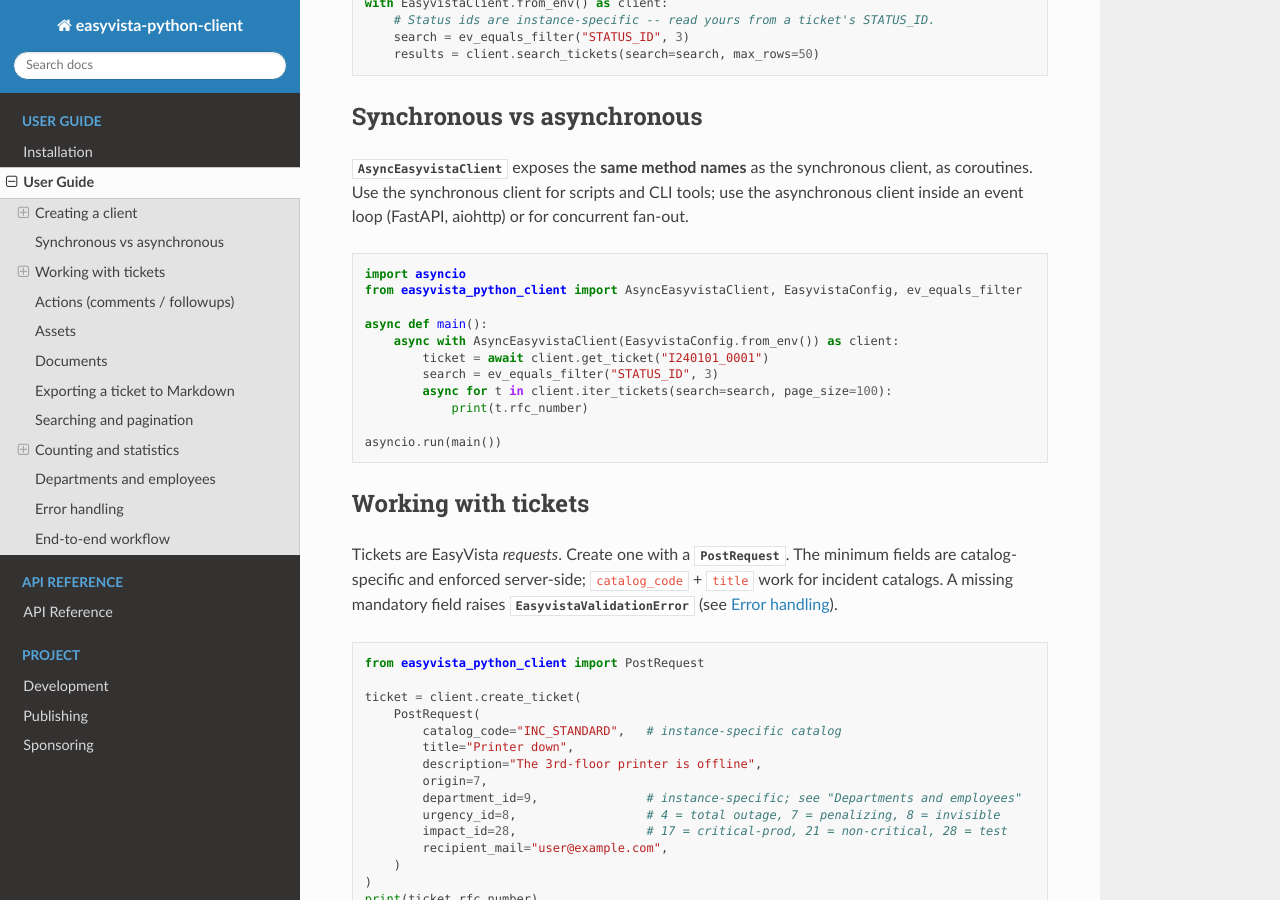
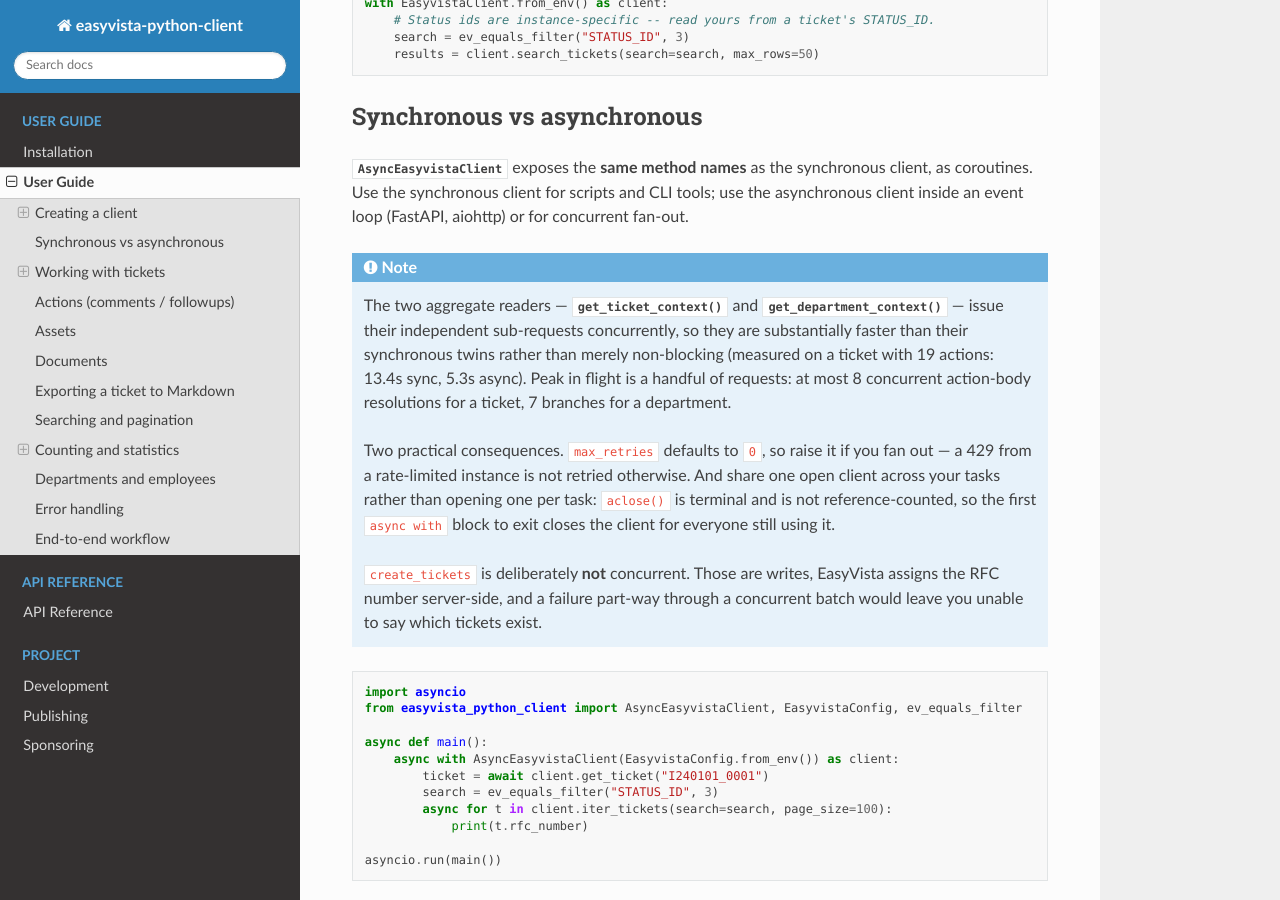
Before and after one commit to baraline/easyvista_python_client, a Sphinx documentation site: the page built from docs/user_guide.rst, in a window 1280 px wide and 900 px high, scrolled down 1234 px. Built offline with Sphinx 7.4.7 and the Read the Docs theme 3.1.0, drawn with Linux system fonts in a browser that asks for light colours; some of the changed text lies outside the part shown.

Commit message:
docs: record the async concurrency and the renderer heading rule
CHANGELOG gets one Changed entry per behaviour change, each stating the
deltas a caller could actually notice rather than just the improvement:

- the context bundles now fan out, so on a FAILING bundle the siblings
  already in flight are awaited before the error propagates (an error path
  can issue more requests than before, bounded by the fan-out width, all
  reads), and when two branches fail the exception raised is the first in
  source order rather than whichever failed soonest;
- to_markdown titles a lone narrative block "## Description" whichever memo
  it came from, with an instance that populates DESCRIPTION unaffected.

The user guide gains two notes. The sync-vs-async section already advertised
"concurrent fan-out" while showing only a serial example; it now says which
methods actually fan out, gives the measured numbers and the peak in-flight
width, and carries two practical warnings that fan-out makes newly relevant:
max_retries defaults to 0 so a 429 is not retried, and aclose() is terminal
and not reference-counted, so one `async with` per task closes the client for
every other task. The Markdown section explains the heading rule.

Co-Authored-By: Claude Opus 5 <noreply@anthropic.com>

```diff
--- a/docs/user_guide.rst
+++ b/docs/user_guide.rst
@@ -71,6 +71,24 @@ Synchronous vs asynchronous
 :class:`~easyvista_python_client.AsyncEasyvistaClient` exposes the **same method names** as the
 synchronous client, as coroutines. Use the synchronous client for scripts and CLI tools; use the
 asynchronous client inside an event loop (FastAPI, aiohttp) or for concurrent fan-out.
+
+.. note::
+
+   The two aggregate readers — :meth:`~easyvista_python_client.AsyncEasyvistaClient.get_ticket_context`
+   and :meth:`~easyvista_python_client.AsyncEasyvistaClient.get_department_context` — issue their
+   independent sub-requests concurrently, so they are substantially faster than their synchronous
+   twins rather than merely non-blocking (measured on a ticket with 19 actions: 13.4s sync, 5.3s
+   async). Peak in flight is a handful of requests: at most 8 concurrent action-body resolutions for
+   a ticket, 7 branches for a department.
+
+   Two practical consequences. ``max_retries`` defaults to ``0``, so raise it if you fan out — a
+   429 from a rate-limited instance is not retried otherwise. And share one open client across your
+   tasks rather than opening one per task: ``aclose()`` is terminal and is not reference-counted, so
+   the first ``async with`` block to exit closes the client for everyone still using it.
+
+   ``create_tickets`` is deliberately **not** concurrent. Those are writes, EasyVista assigns the
+   RFC number server-side, and a failure part-way through a concurrent batch would leave you unable
+   to say which tickets exist.
 
 .. code-block:: python
 
@@ -246,7 +264,21 @@ bundle as Markdown containing only content and human labels (no API URLs).
    fetch only the action list.
 
 The async client exposes the same method as a coroutine
-(``context = await client.get_ticket_context(rfc)``).
+(``context = await client.get_ticket_context(rfc)``) and issues those requests
+concurrently — see :ref:`sync-vs-async`.
+
+.. note::
+
+   **Which heading a ticket's body gets.** ``to_markdown`` titles a block by the
+   role it plays, not by the EasyVista field it came from. A ticket's body does
+   not always arrive in ``DESCRIPTION``: on many deployments that memo is unused
+   and ``COMMENT`` carries the text, and ``RequestUpdate.description`` writes
+   ``COMMENT`` on any instance. So when only one of the two memos has text, it is
+   the body and is rendered under ``## Description`` whichever field it came
+   from; when both have text the distinction is real and each keeps its own
+   ``## Description`` / ``## Comment`` heading. The ``context.description`` and
+   ``context.comment`` attributes are unaffected and still name their source
+   memo.
 
 Searching and pagination
 -------------------------
```
Also changed, not shown: CHANGELOG.md (+23 -0 lines).
